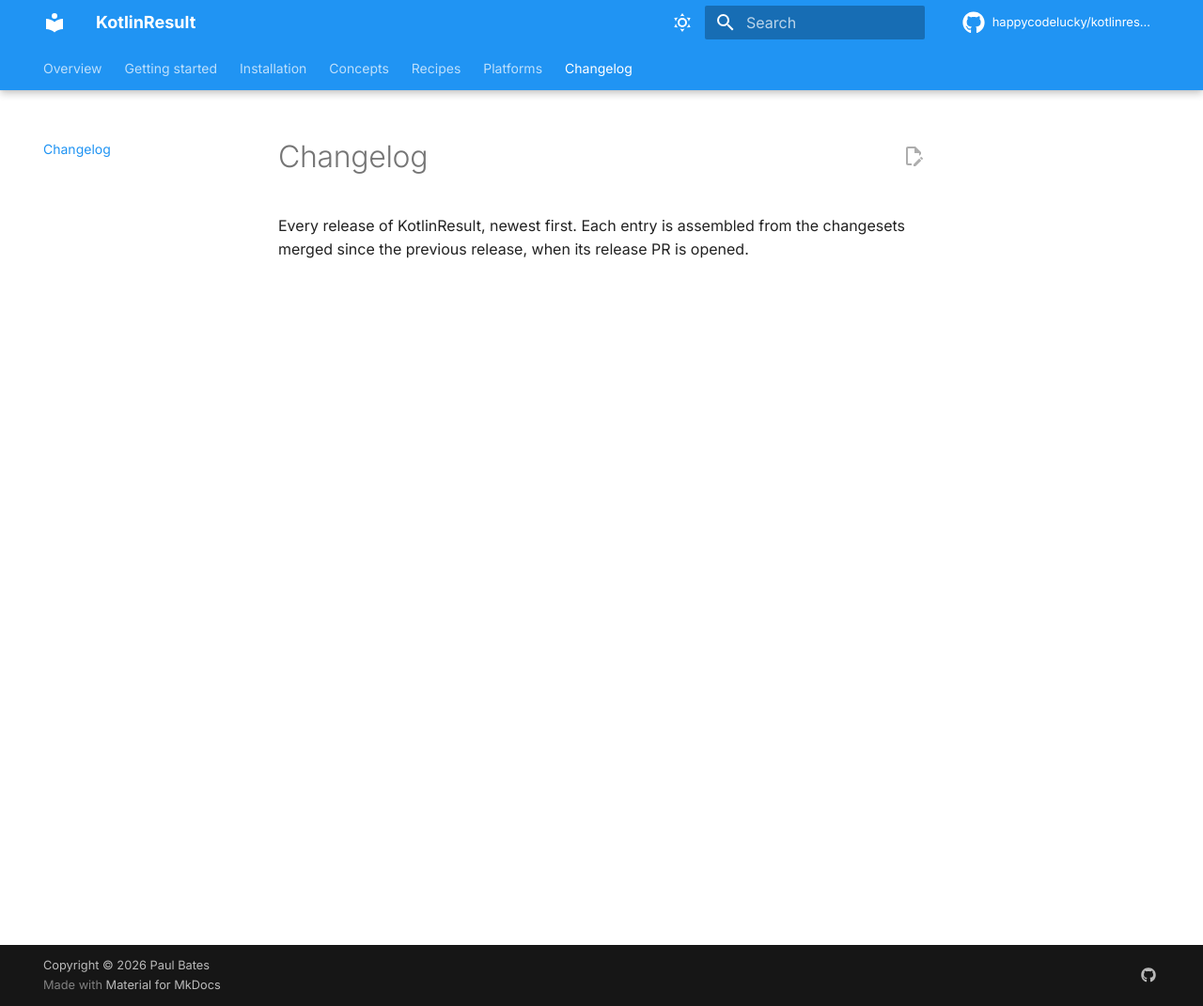
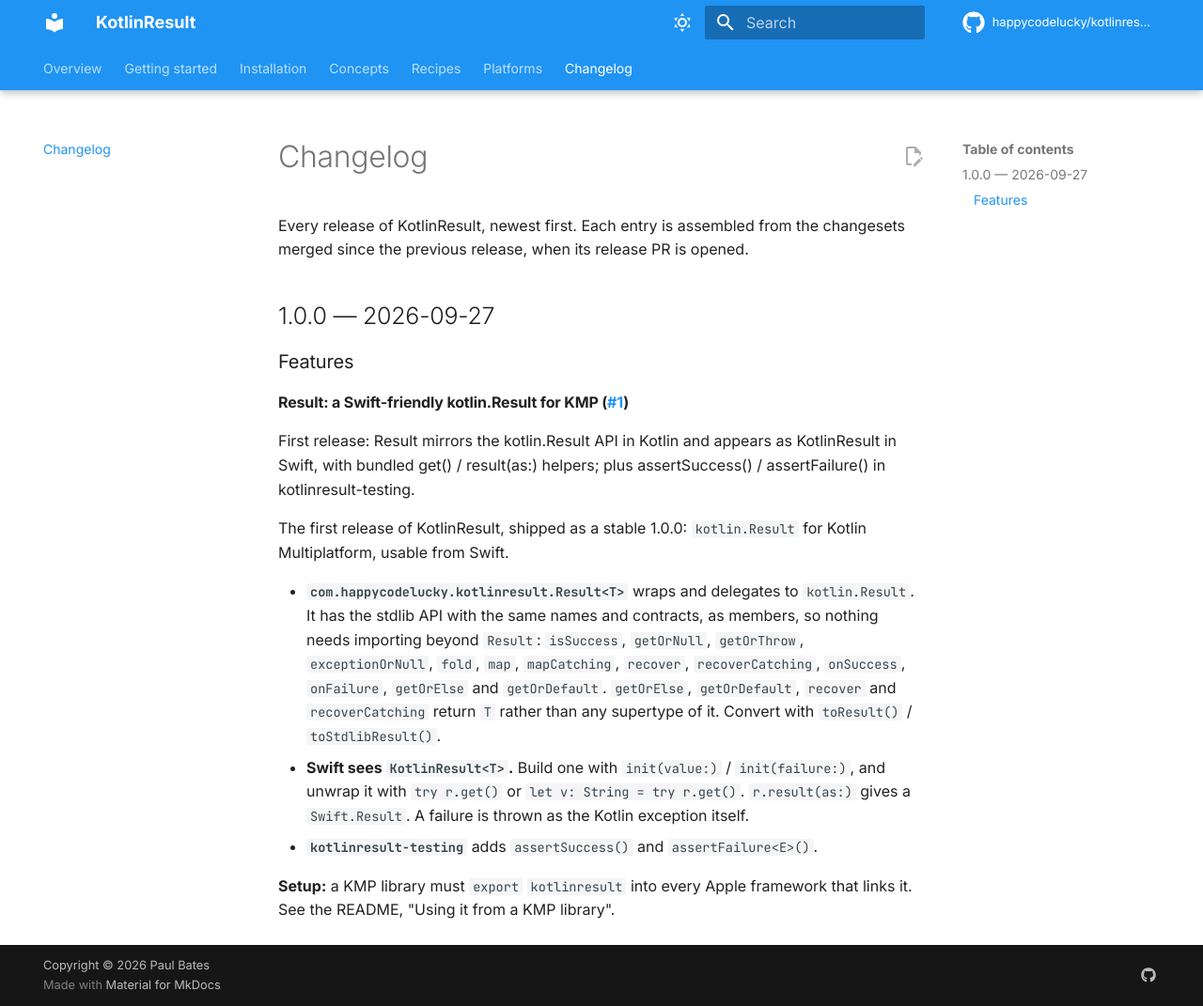
Before and after one commit to happycodelucky/kotlinresult-kmp, an MkDocs documentation site: the page built from docs/changelog.md, in a window 1280 px wide and 1071 px high. Shown: the whole window at 94% size. Built offline with MkDocs 1.6.1 and Material for MkDocs 9.7.7, drawn with Linux system fonts in a browser that asks for light colours; comment, search, counter and statistics services are not loaded.

Commit message:
Release v1.0.0

```diff
--- a/docs/changelog.md
+++ b/docs/changelog.md
@@ -12,3 +12,30 @@ the changesets merged since the previous release, when its release PR is
 opened.
 
 <!-- changesets: the Release PR workflow inserts each new release below this line. Keep it. -->
+
+## 1.0.0 — 2026-09-27
+
+### Features
+
+#### Result: a Swift-friendly kotlin.Result for KMP ([#1](https://github.com/happycodelucky/kotlinresult-kmp/pull/1))
+
+First release: Result<T> mirrors the kotlin.Result API in Kotlin and appears as KotlinResult in Swift, with bundled get() / result(as:) helpers; plus assertSuccess() / assertFailure<E>() in kotlinresult-testing.
+
+The first release of KotlinResult, shipped as a stable 1.0.0: `kotlin.Result` for Kotlin Multiplatform,
+usable from Swift.
+
+- **`com.happycodelucky.kotlinresult.Result<T>`** wraps and delegates to
+  `kotlin.Result`. It has the stdlib API with the same names and contracts, as
+  members, so nothing needs importing beyond `Result`: `isSuccess`, `getOrNull`,
+  `getOrThrow`, `exceptionOrNull`, `fold`, `map`, `mapCatching`, `recover`,
+  `recoverCatching`, `onSuccess`, `onFailure`, `getOrElse` and `getOrDefault`.
+  `getOrElse`, `getOrDefault`, `recover` and `recoverCatching` return `T` rather
+  than any supertype of it. Convert with `toResult()` / `toStdlibResult()`.
+- **Swift sees `KotlinResult<T>`.** Build one with `init(value:)` /
+  `init(failure:)`, and unwrap it with `try r.get()` or
+  `let v: String = try r.get()`. `r.result(as:)` gives a `Swift.Result`. A failure
+  is thrown as the Kotlin exception itself.
+- **`kotlinresult-testing`** adds `assertSuccess()` and `assertFailure<E>()`.
+
+**Setup:** a KMP library must `export` `kotlinresult` into every Apple framework
+that links it. See the README, "Using it from a KMP library".
```
Also changed, not shown: .changeset/port-result.md (deleted, +0 -25 lines), README.md (+2 -2 lines), 1 other file.
